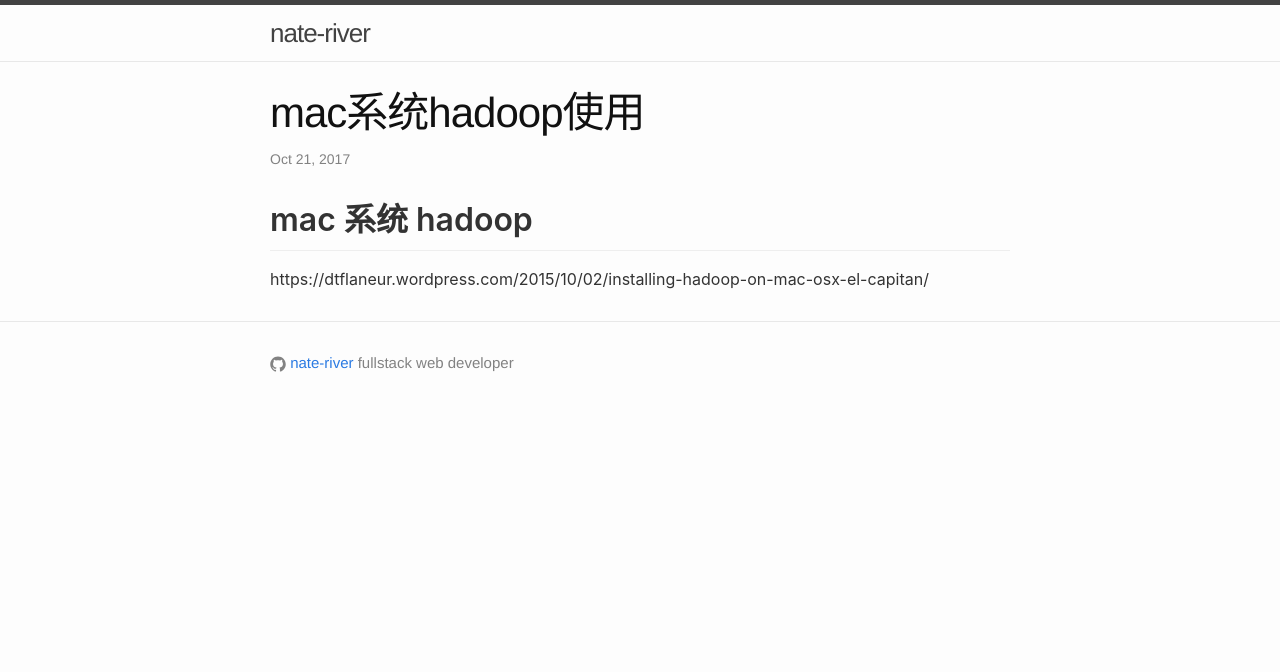
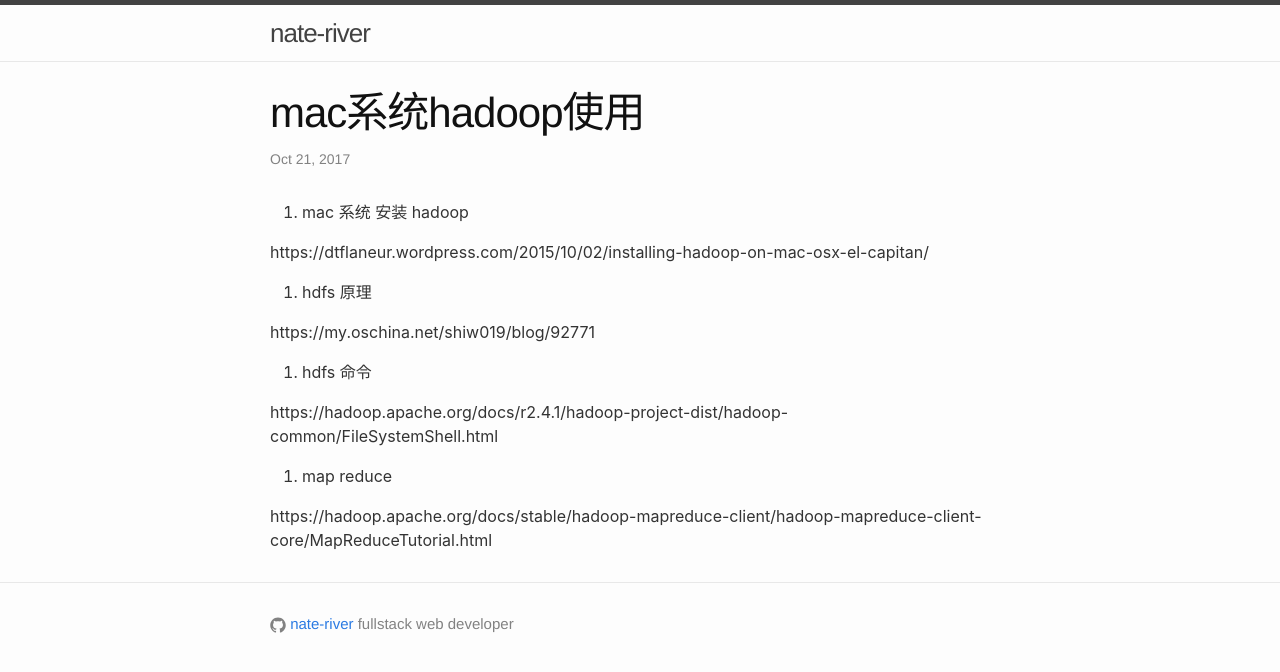
Before and after one commit to nate-river/blog, a Jekyll site: the page built from _posts/2017-10-21-hadoop.md, in a window 1280 px wide. Shown: the top 672 px of the page. Built offline with Jekyll 4.4.1, drawn with Linux system fonts in a browser that asks for light colours.

Commit message:
Update 2017-10-21-hadoop.md

```diff
--- a/_posts/2017-10-21-hadoop.md
+++ b/_posts/2017-10-21-hadoop.md
@@ -5,6 +5,18 @@ tags:
 categories:
 ---
 
-# mac 系统 hadoop
+1. mac 系统 安装 hadoop
 
 https://dtflaneur.wordpress.com/2015/10/02/installing-hadoop-on-mac-osx-el-capitan/
+
+2. hdfs 原理
+
+https://my.oschina.net/shiw019/blog/92771
+
+3. hdfs 命令
+
+https://hadoop.apache.org/docs/r2.4.1/hadoop-project-dist/hadoop-common/FileSystemShell.html
+
+4. map reduce
+
+https://hadoop.apache.org/docs/stable/hadoop-mapreduce-client/hadoop-mapreduce-client-core/MapReduceTutorial.html
```
